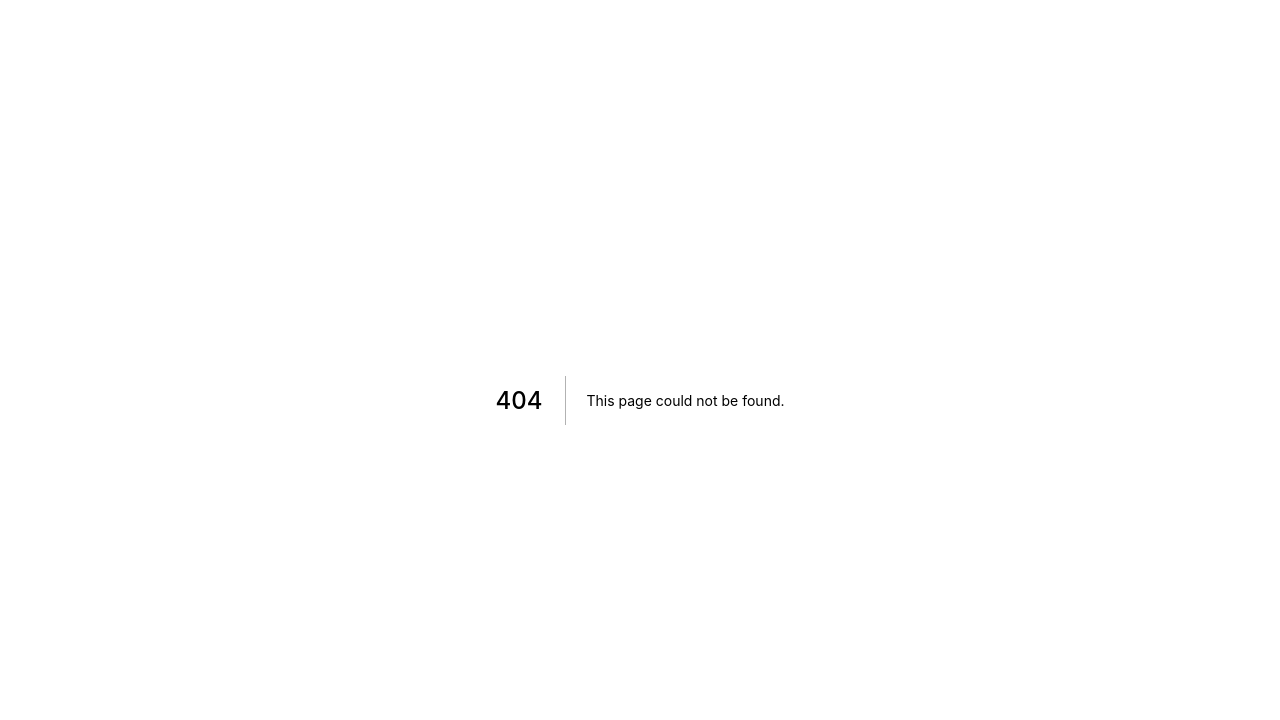
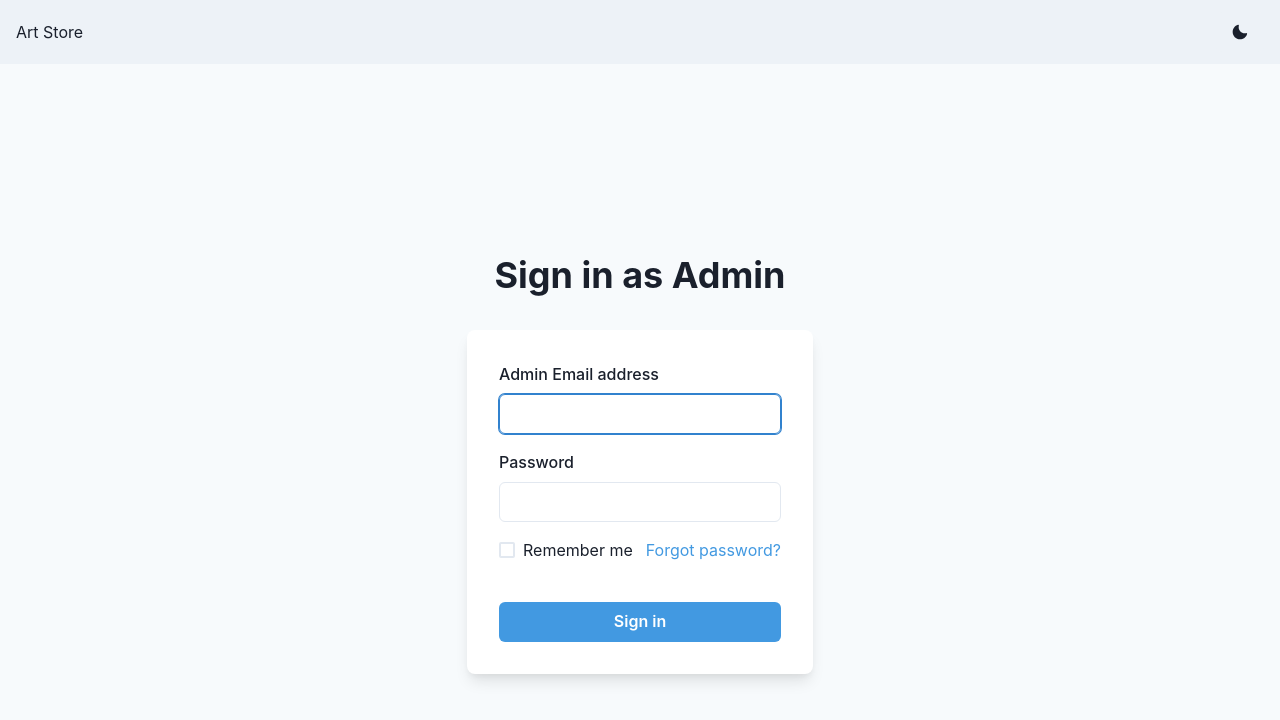
Before and after one commit to mong00x/hit326, a Next.js app in the folder frontend/: page /login in a window 1280 px wide. Before the commit this address had no page. Shown: the top 720 px of the page. Built offline with nearby package versions, Linux system fonts and the light colour scheme; no server answers.

Commit message:
added Admin login page

```diff
--- /dev/null
+++ b/frontend/pages/login.js
@@ -0,0 +1,140 @@
+import React, { useState, useEffect } from "react";
+import Nav from "../components/navbar";
+import useSWR from "swr";
+import axios from "../lib/axios";
+import { useAuth } from "../hooks/auth";
+import { useRouter } from "next/router";
+import {
+  Flex,
+  Box,
+  FormControl,
+  FormLabel,
+  Input,
+  Checkbox,
+  Stack,
+  Link,
+  Button,
+  Heading,
+  Text,
+  useColorModeValue,
+} from "@chakra-ui/react";
+
+const login = () => {
+  const router = useRouter();
+
+  useEffect(() => {
+    //  check if user is logged in
+    if (router.query.reset?.length > 0) {
+      setStatus(atob(router.query.reset));
+    } else {
+      setStatus(null);
+    }
+  });
+
+  const [email, setEmail] = useState("");
+  const [password, setPassword] = useState("");
+  const [error, setErrors] = useState("");
+  const [status, setStatus] = useState(null);
+  const [loading, setLoading] = useState(false);
+
+  const submitForm = async (event) => {
+    event.preventDefault();
+
+    const headers = {
+      "Content-Type": `application/json`,
+    };
+    setLoading(true);
+    const res = await axios.post(
+      "/api/login",
+      {
+        email,
+        password,
+      },
+      { headers }
+    );
+    setLoading(false);
+    if (res.data.error) {
+      setErrors(res.data.error);
+    }
+    if (res.data.token) {
+      localStorage.setItem("token", res.data.token);
+      router.push("/dashboard");
+    }
+  };
+
+  return (
+    <>
+      <Nav />
+      <Flex
+        minH={"100vh"}
+        align={"center"}
+        justify={"center"}
+        bg={useColorModeValue("gray.50", "gray.800")}
+      >
+        <Stack spacing={8} mx={"auto"} maxW={"lg"} py={12} px={6}>
+          <Stack align={"center"}>
+            <Heading fontSize={"4xl"}>Sign in as Admin</Heading>
+          </Stack>
+          <Box
+            rounded={"lg"}
+            bg={useColorModeValue("white", "gray.700")}
+            boxShadow={"lg"}
+            p={8}
+          >
+            <Stack spacing={4}>
+              <FormControl id="email">
+                <FormLabel>Admin Email address</FormLabel>
+                <Input
+                  type="email"
+                  id="email"
+                  value={email}
+                  onChange={(event) => setEmail(event.target.value)}
+                  required
+                  autoFocus
+                />
+              </FormControl>
+              <FormControl id="password">
+                <FormLabel>Password</FormLabel>
+                <Input
+                  type="password"
+                  id="password"
+                  value={password}
+                  onChange={(event) => setPassword(event.target.value)}
+                  required
+                />
+              </FormControl>
+              <Stack spacing={10}>
+                <Stack
+                  direction={{ base: "column", sm: "row" }}
+                  align={"start"}
+                  justify={"space-between"}
+                >
+                  <Checkbox>Remember me</Checkbox>
+                  <Link color={"blue.400"}>Forgot password?</Link>
+                </Stack>
+                {error && <Text color={"red.500"}>{error}</Text>}
+                {status && <Text color={"green.500"}>{status}</Text>}
+                {loading ? (
+                  <Text color={"blue.500"}>Loading...</Text>
+                ) : (
+                  <Button
+                    bg={"blue.400"}
+                    color={"white"}
+                    _hover={{
+                      bg: "blue.500",
+                    }}
+                    onClick={submitForm}
+                  >
+                    Sign in
+                  </Button>
+                )}
+              </Stack>
+            </Stack>
+          </Box>
+        </Stack>
+      </Flex>
+    </>
+  );
+};
+
+export default login;
```
